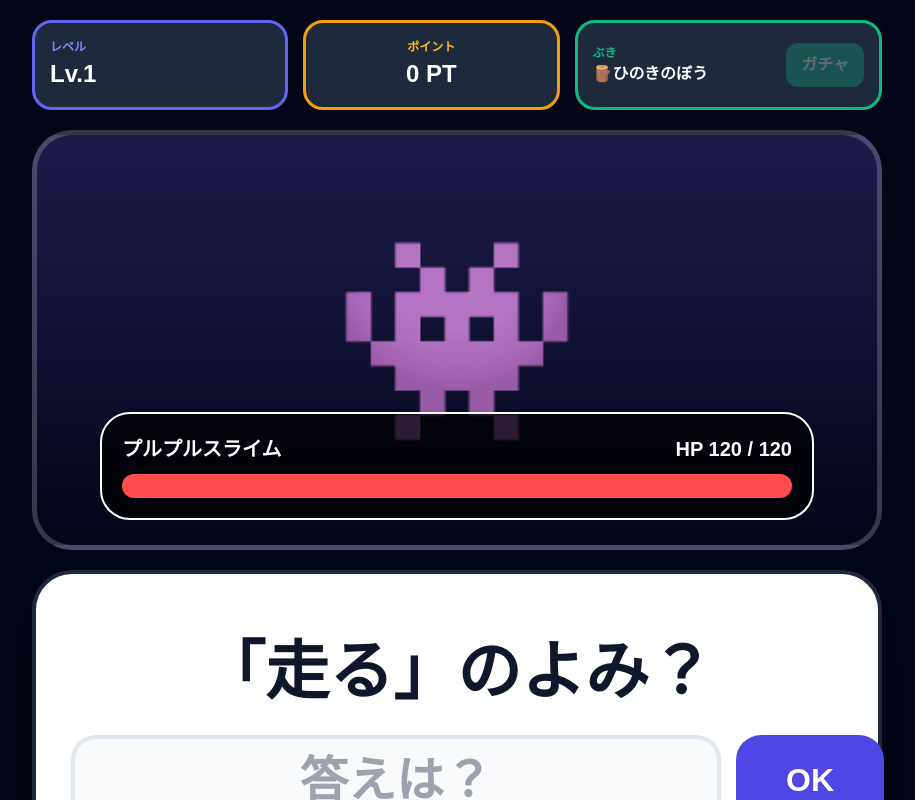
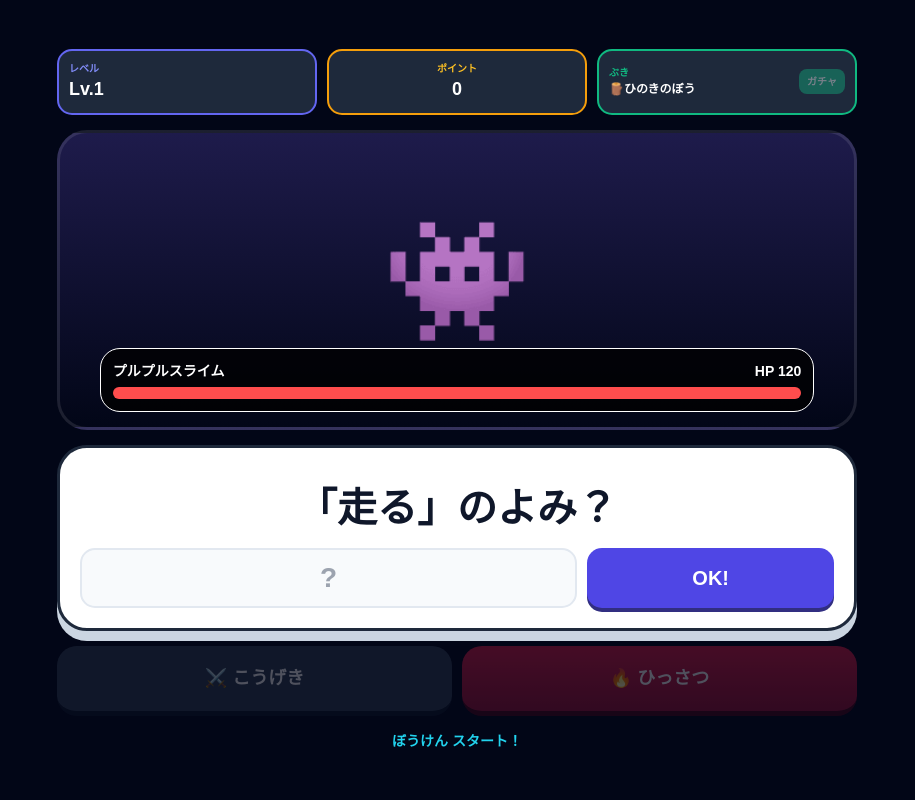
Before and after one commit to kotani6053/manaho-rpg, a Next.js app in the folder my-study-rpg/: page / in a window 1280 px wide. Shown: the top 800 px of the page, without its empty margins (183-1098 px from the left). Built offline with nearby package versions, Linux system fonts and the light colour scheme.

Commit message:
Update page.tsx

```diff
--- a/my-study-rpg/src/app/page.tsx
+++ b/my-study-rpg/src/app/page.tsx
@@ -2,7 +2,7 @@
 import React, { useState, useEffect } from 'react';
 import { kanjiData, monsterList, gachaTable } from '../data/gameData';
 
-export default function UltimateSaveRPG() {
+export default function FixedLayoutRPG() {
   const [points, setPoints] = useState(0);
   const [playerLv, setPlayerLv] = useState(1);
   const [monsterIdx, setMonsterIdx] = useState(0);
@@ -14,26 +14,20 @@ export default function UltimateSaveRPG() {
   const [isAttacking, setIsAttacking] = useState(false);
   const [gachaResult, setGachaResult] = useState<any>(null);
 
-  // --- 3つの数字の計算を生成するロジック ---
+  // クイズ生成
   const generateQuiz = () => {
     const randomType = Math.random();
-
-    if (randomType > 0.4) { // 60%の確率で計算問題
-      const useThreeNumbers = Math.random() > 0.5; // さらに50%で3つの数字
-
+    if (randomType > 0.4) {
+      const useThreeNumbers = Math.random() > 0.5;
       if (useThreeNumbers) {
         const a = Math.floor(Math.random() * 20) + 5;
         const b = Math.floor(Math.random() * 15) + 5;
         const c = Math.floor(Math.random() * 10) + 1;
         const op1 = Math.random() > 0.5 ? '+' : '-';
         const op2 = Math.random() > 0.5 ? '+' : '-';
-
         let ans = op1 === '+' ? a + b : a - b;
         ans = op2 === '+' ? ans + c : ans - c;
-
-        // 答えがマイナスにならないように調整
         if (ans < 0) return generateQuiz();
-
         setQuiz({ q: `${a} ${op1} ${b} ${op2} ${c} = ?`, a: ans.toString() });
       } else {
         const a = Math.floor(Math.random() * 50) + 10;
@@ -43,16 +37,16 @@ export default function UltimateSaveRPG() {
         if (ans < 0) return generateQuiz();
         setQuiz({ q: `${a} ${op} ${b} = ?`, a: ans.toString() });
       }
-    } else { // 漢字問題
+    } else {
       const selected = kanjiData[Math.floor(Math.random() * kanjiData.length)];
       setQuiz({ q: selected?.q || "1 + 1 = ?", a: selected?.a || "2" });
     }
     setInputValue("");
   };
 
-  // セーブデータの読み込み
+  // セーブ・ロード
   useEffect(() => {
-    const savedData = localStorage.getItem('mana-rpg-save-v2');
+    const savedData = localStorage.getItem('mana-rpg-save-v3');
     if (savedData) {
       const parsed = JSON.parse(savedData);
       setPoints(parsed.points || 0);
@@ -61,27 +55,25 @@ export default function UltimateSaveRPG() {
       const mIdx = parsed.monsterIdx || 0;
       setMonsterIdx(mIdx);
       setMonsterHP(monsterList[mIdx].hp);
-      setMessage("つづきから はじめるよ！");
     }
     generateQuiz();
   }, []);
 
-  // セーブデータの保存
   useEffect(() => {
     const dataToSave = { points, playerLv, weapon, monsterIdx };
-    localStorage.setItem('mana-rpg-save-v2', JSON.stringify(dataToSave));
+    localStorage.setItem('mana-rpg-save-v3', JSON.stringify(dataToSave));
   }, [points, playerLv, weapon, monsterIdx]);
 
   const handleAnswer = (e: React.FormEvent) => {
     e.preventDefault();
     if (inputValue === quiz.a) {
-      const bonus = quiz.q.split(' ').length > 3 ? 50 : 30; // 3つの数字ならボーナス多め
+      const bonus = quiz.q.split(' ').length > 3 ? 50 : 30;
       setPoints(p => p + bonus);
       setMonsterHP(p => Math.max(0, p - 10));
-      setMessage(`✨ せいかい！ ${bonus}ポイント ゲット！ ✨`);
+      setMessage(`✨ 正解！ ${bonus}ポイント！ ✨`);
       generateQuiz();
     } else {
-      setMessage("❌ まちがい！ もういちど かんがえよう ❌");
+      setMessage("❌ まちがい！ もう一度！ ❌");
     }
   };
 
@@ -114,12 +106,9 @@ export default function UltimateSaveRPG() {
   useEffect(() => {
     if (monsterHP <= 0) {
       const currentMonster = monsterList[monsterIdx];
-      let bonusPts = currentMonster.isRare ? 800 : 0;
-      if (bonusPts > 0) setPoints(p => p + bonusPts);
-
+      if (currentMonster.isRare) setPoints(p => p + 800);
       setPlayerLv(l => l + 1);
-      setMessage(`🎊 ${currentMonster.name}を たおした！ ${bonusPts > 0 ? 'レアボーナス 800PT!' : ''} 🎊`);
-
+      setMessage(`🎊 ${currentMonster.name}を たおした！ 🎊`);
       setTimeout(() => {
         const next = (monsterIdx + 1) % monsterList.length;
         setMonsterIdx(next);
@@ -130,75 +119,102 @@ export default function UltimateSaveRPG() {
 
   const monster = monsterList[monsterIdx];
 
-  // UI部分は前回のスタイルを継承
   return (
-    <div style={{ backgroundColor: '#020617', minHeight: '100vh', display: 'flex', alignItems: 'center', justifyContent: 'center', padding: '20px', fontFamily: 'sans-serif' }}>
-      <div style={{ width: '100%', maxWidth: '850px', display: 'flex', flexDirection: 'column', gap: '20px' }}>
+    <div style={{ backgroundColor: '#020617', minHeight: '100vh', display: 'flex', alignItems: 'center', justifyContent: 'center', padding: '15px', fontFamily: 'sans-serif' }}>
+      <div style={{ width: '100%', maxWidth: '800px', display: 'flex', flexDirection: 'column', gap: '15px' }}>
 
         {/* ステータスバー */}
-        <div style={{ display: 'grid', gridTemplateColumns: '1fr 1fr 1.2fr', gap: '15px' }}>
-          <div style={{ backgroundColor: '#1e293b', border: '3px solid #6366f1', borderRadius: '20px', padding: '15px', color: 'white' }}>
-            <div style={{ color: '#818cf8', fontSize: '12px', fontWeight: 'bold' }}>レベル</div>
-            <div style={{ fontSize: '24px', fontWeight: '900' }}>Lv.{playerLv}</div>
+        <div style={{ display: 'grid', gridTemplateColumns: 'repeat(auto-fit, minmax(100px, 1fr))', gap: '10px' }}>
+          <div style={{ backgroundColor: '#1e293b', border: '2px solid #6366f1', borderRadius: '15px', padding: '10px', color: 'white' }}>
+            <div style={{ color: '#818cf8', fontSize: '10px', fontWeight: 'bold' }}>レベル</div>
+            <div style={{ fontSize: '18px', fontWeight: '900' }}>Lv.{playerLv}</div>
           </div>
-          <div style={{ backgroundColor: '#1e293b', border: '3px solid #f59e0b', borderRadius: '20px', padding: '15px', color: 'white', textAlign: 'center' }}>
-            <div style={{ color: '#fbbf24', fontSize: '12px', fontWeight: 'bold' }}>ポイント</div>
-            <div style={{ fontSize: '24px', fontWeight: '900' }}>{points} PT</div>
+          <div style={{ backgroundColor: '#1e293b', border: '2px solid #f59e0b', borderRadius: '15px', padding: '10px', color: 'white', textAlign: 'center' }}>
+            <div style={{ color: '#fbbf24', fontSize: '10px', fontWeight: 'bold' }}>ポイント</div>
+            <div style={{ fontSize: '18px', fontWeight: '900' }}>{points}</div>
           </div>
-          <div style={{ backgroundColor: '#1e293b', border: '3px solid #10b981', borderRadius: '20px', padding: '15px', color: 'white', display: 'flex', justifyContent: 'space-between', alignItems: 'center' }}>
-            <div>
-              <div style={{ color: '#10b981', fontSize: '12px', fontWeight: 'bold' }}>ぶき</div>
-              <div style={{ fontSize: '16px', fontWeight: 'bold' }}>{weapon.img}{weapon.name}</div>
+          <div style={{ backgroundColor: '#1e293b', border: '2px solid #10b981', borderRadius: '15px', padding: '10px', color: 'white', display: 'flex', justifyContent: 'space-between', alignItems: 'center' }}>
+            <div style={{ overflow: 'hidden' }}>
+              <div style={{ color: '#10b981', fontSize: '10px', fontWeight: 'bold' }}>ぶき</div>
+              <div style={{ fontSize: '12px', fontWeight: 'bold', whiteSpace: 'nowrap' }}>{weapon.img}{weapon.name}</div>
             </div>
-            <button onClick={drawGacha} disabled={points < 100} style={{ backgroundColor: '#10b981', color: 'white', fontWeight: 'bold', padding: '10px 15px', borderRadius: '12px', border: 'none', cursor: 'pointer', opacity: points < 100 ? 0.3 : 1 }}>ガチャ</button>
+            <button onClick={drawGacha} disabled={points < 100} style={{ backgroundColor: '#10b981', color: 'white', fontWeight: 'bold', fontSize: '10px', padding: '5px 8px', borderRadius: '8px', border: 'none', cursor: 'pointer', opacity: points < 100 ? 0.4 : 1, flexShrink: 0, marginLeft: '5px' }}>ガチャ</button>
           </div>
         </div>
 
         {/* モンスターエリア */}
-        <div style={{ height: '420px', borderRadius: '40px', border: monster.isRare ? '8px solid #facc15' : '5px solid rgba(255,255,255,0.2)', display: 'flex', alignItems: 'center', justifyContent: 'center', position: 'relative', background: `linear-gradient(to bottom, #1e1b4b, #020617)` }}>
-          {monster.isRare && <div style={{ position: 'absolute', top: '20px', backgroundColor: '#facc15', color: '#000', padding: '5px 20px', borderRadius: '20px', fontWeight: 'bold' }}>レアモンスター！</div>}
-          <div style={{ fontSize: '200px', transform: isAttacking ? 'scale(1.3)' : 'scale(1)', transition: '0.2s' }}>
+        <div style={{ height: '300px', borderRadius: '30px', border: monster.isRare ? '5px solid #facc15' : '3px solid rgba(255,255,255,0.1)', display: 'flex', alignItems: 'center', justifyContent: 'center', position: 'relative', background: `linear-gradient(to bottom, #1e1b4b, #020617)`, overflow: 'hidden' }}>
+          {monster.isRare && <div style={{ position: 'absolute', top: '10px', backgroundColor: '#facc15', color: '#000', padding: '2px 15px', borderRadius: '10px', fontSize: '12px', fontWeight: 'bold', zIndex: 10 }}>レア出現！</div>}
+          <div style={{ fontSize: '120px', transform: isAttacking ? 'scale(1.2)' : 'scale(1)', transition: '0.2s' }}>
             {monsterHP > 0 ? monster.img : '💥'}
           </div>
-          <div style={{ position: 'absolute', bottom: '25px', width: '85%', backgroundColor: 'rgba(0,0,0,0.7)', padding: '20px', borderRadius: '30px', border: '2px solid white' }}>
-            <div style={{ display: 'flex', justifyContent: 'space-between', color: 'white', fontWeight: '900', fontSize: '20px', marginBottom: '10px' }}>
+          <div style={{ position: 'absolute', bottom: '15px', width: '90%', backgroundColor: 'rgba(0,0,0,0.8)', padding: '12px', borderRadius: '20px', border: '1px solid white' }}>
+            <div style={{ display: 'flex', justifyContent: 'space-between', color: 'white', fontWeight: 'bold', fontSize: '14px', marginBottom: '5px' }}>
               <span>{monster.name}</span>
-              <span>HP {monsterHP} / {monster.hp}</span>
+              <span>HP {monsterHP}</span>
             </div>
-            <div style={{ width: '100%', backgroundColor: '#475569', height: '24px', borderRadius: '12px', overflow: 'hidden' }}>
+            <div style={{ width: '100%', backgroundColor: '#475569', height: '12px', borderRadius: '6px', overflow: 'hidden' }}>
               <div style={{ width: `${(monsterHP / monster.hp) * 100}%`, backgroundColor: monster.isRare ? '#fbbf24' : '#ff4d4d', height: '100%', transition: '0.5s' }} />
             </div>
           </div>
         </div>
 
-        {/* クイズエリア */}
-        <div style={{ backgroundColor: 'white', borderRadius: '40px', padding: '35px', boxShadow: '0 15px 0 #cbd5e1, 0 25px 50px rgba(0,0,0,0.5)', border: '4px solid #1e293b' }}>
-          <h2 style={{ textAlign: 'center', fontSize: '64px', fontWeight: '900', color: '#0f172a', margin: '15px 0' }}>{quiz.q}</h2>
-          <form onSubmit={handleAnswer} style={{ display: 'flex', gap: '15px' }}>
-            <input type="text" value={inputValue} onChange={(e)=>setInputValue(e.target.value)} style={{ flex: 1, height: '90px', backgroundColor: '#f8fafc', borderRadius: '25px', border: '4px solid #e2e8f0', fontSize: '48px', fontWeight: '900', textAlign: 'center', color: '#1e293b' }} placeholder="答えは？" />
-            <button style={{ padding: '0 50px', backgroundColor: '#4f46e5', color: 'white', borderRadius: '25px', border: 'none', fontSize: '32px', fontWeight: '900', cursor: 'pointer', boxShadow: '0 8px 0 #312e81' }}>OK</button>
+        {/* クイズエリア (修正ポイント) */}
+        <div style={{ backgroundColor: 'white', borderRadius: '30px', padding: '20px', boxShadow: '0 10px 0 #cbd5e1', border: '3px solid #1e293b' }}>
+          <h2 style={{ textAlign: 'center', fontSize: '40px', fontWeight: '900', color: '#0f172a', margin: '10px 0', wordBreak: 'break-all' }}>{quiz.q}</h2>
+          <form onSubmit={handleAnswer} style={{ display: 'flex', gap: '10px', width: '100%' }}>
+            <input
+              type="text"
+              value={inputValue}
+              onChange={(e)=>setInputValue(e.target.value)}
+              style={{
+                flex: '2',
+                height: '60px',
+                backgroundColor: '#f8fafc',
+                borderRadius: '15px',
+                border: '2px solid #e2e8f0',
+                fontSize: '28px',
+                fontWeight: '900',
+                textAlign: 'center',
+                color: '#1e293b',
+                minWidth: '0' // はみ出し防止
+              }}
+              placeholder="?"
+            />
+            <button style={{
+              flex: '1',
+              backgroundColor: '#4f46e5',
+              color: 'white',
+              borderRadius: '15px',
+              border: 'none',
+              fontSize: '20px',
+              fontWeight: '900',
+              cursor: 'pointer',
+              boxShadow: '0 4px 0 #312e81',
+              whiteSpace: 'nowrap' // 文字の折り返し防止
+            }}>OK!</button>
           </form>
         </div>
 
         {/* ボタンエリア */}
-        <div style={{ display: 'grid', gridTemplateColumns: '1fr 1fr', gap: '20px' }}>
-          <button onClick={() => attack(false)} disabled={points < 25} style={{ height: '110px', backgroundColor: '#334155', border: 'none', borderBottom: '10px solid #0f172a', borderRadius: '30px', color: 'white', fontSize: '28px', fontWeight: '900', cursor: 'pointer', opacity: points < 25 ? 0.3 : 1 }}>⚔️ こうげき (25pt)</button>
-          <button onClick={() => attack(true)} disabled={points < 60} style={{ height: '110px', background: 'linear-gradient(to bottom, #e11d48, #9f1239)', border: 'none', borderBottom: '10px solid #4c0519', borderRadius: '30px', color: 'white', fontSize: '28px', fontWeight: '900', cursor: 'pointer', opacity: points < 60 ? 0.3 : 1 }}>🔥 ひっさつ (60pt)</button>
+        <div style={{ display: 'grid', gridTemplateColumns: '1fr 1fr', gap: '10px' }}>
+          <button onClick={() => attack(false)} disabled={points < 25} style={{ height: '70px', backgroundColor: '#334155', border: 'none', borderBottom: '5px solid #0f172a', borderRadius: '20px', color: 'white', fontSize: '18px', fontWeight: '900', cursor: 'pointer', opacity: points < 25 ? 0.3 : 1 }}>⚔️ こうげき</button>
+          <button onClick={() => attack(true)} disabled={points < 60} style={{ height: '70px', background: 'linear-gradient(to bottom, #e11d48, #9f1239)', border: 'none', borderBottom: '5px solid #4c0519', borderRadius: '20px', color: 'white', fontSize: '18px', fontWeight: '900', cursor: 'pointer', opacity: points < 60 ? 0.3 : 1 }}>🔥 ひっさつ</button>
         </div>
 
-        <p style={{ textAlign: 'center', color: '#22d3ee', fontWeight: '900', fontSize: '16px' }}>{message}</p>
+        <p style={{ textAlign: 'center', color: '#22d3ee', fontWeight: '900', fontSize: '14px', margin: '0' }}>{message}</p>
       </div>
 
       {/* ガチャ演出 */}
       {gachaResult && (
-        <div style={{ position: 'fixed', inset: 0, backgroundColor: 'rgba(0,0,0,0.96)', display: 'flex', flexDirection: 'column', alignItems: 'center', justifyContent: 'center', zIndex: 100 }}>
-          <div style={{ color: 'white', fontSize: '40px', fontWeight: '900', marginBottom: '30px' }}>
-            {gachaResult.isHazure ? "ああっ！ハズレだ..." : "おめでとう！"}
+        <div style={{ position: 'fixed', inset: 0, backgroundColor: 'rgba(0,0,0,0.95)', display: 'flex', flexDirection: 'column', alignItems: 'center', justifyContent: 'center', zIndex: 100, padding: '20px' }}>
+          <div style={{ color: 'white', fontSize: '24px', fontWeight: '900', marginBottom: '20px', textAlign: 'center' }}>
+            {gachaResult.isHazure ? "ハズレちゃった..." : "武器をゲット！"}
           </div>
-          <div style={{ backgroundColor: 'white', padding: '60px', borderRadius: '70px', textAlign: 'center' }}>
-            <div style={{ fontSize: '120px' }}>{gachaResult.img}</div>
-            <p style={{ fontSize: '40px', fontWeight: '900', color: '#1e293b' }}>{gachaResult.name}</p>
-            {!gachaResult.isHazure && <p style={{ fontSize: '24px', fontWeight: '900', color: '#db2777' }}>パワー +{gachaResult.power}</p>}
+          <div style={{ backgroundColor: 'white', padding: '40px', borderRadius: '40px', textAlign: 'center', width: '100%', maxWidth: '300px' }}>
+            <div style={{ fontSize: '80px' }}>{gachaResult.img}</div>
+            <p style={{ fontSize: '24px', fontWeight: '900', color: '#1e293b' }}>{gachaResult.name}</p>
+            {!gachaResult.isHazure && <p style={{ fontSize: '18px', fontWeight: '900', color: '#db2777' }}>パワー +{gachaResult.power}</p>}
           </div>
         </div>
       )}
```
